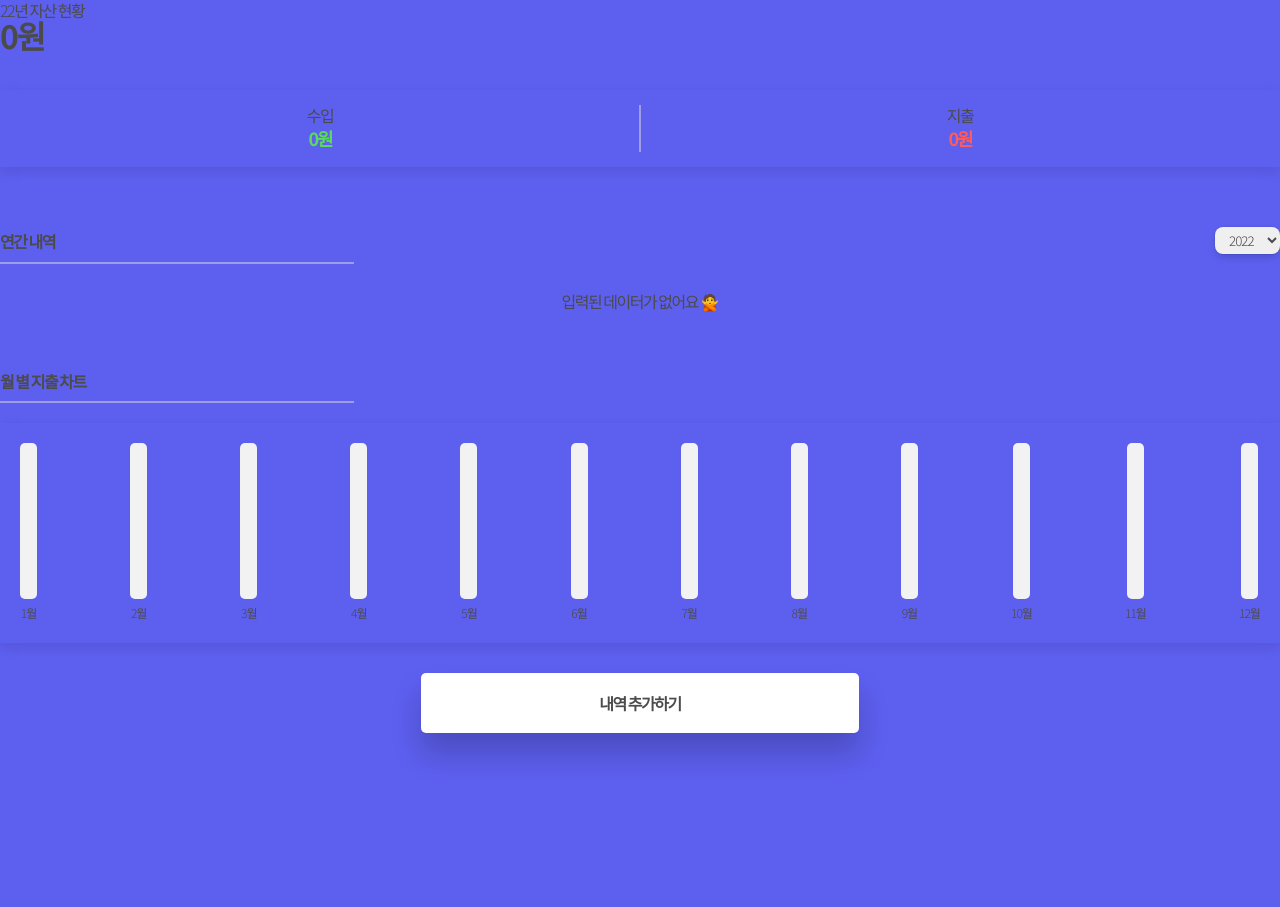
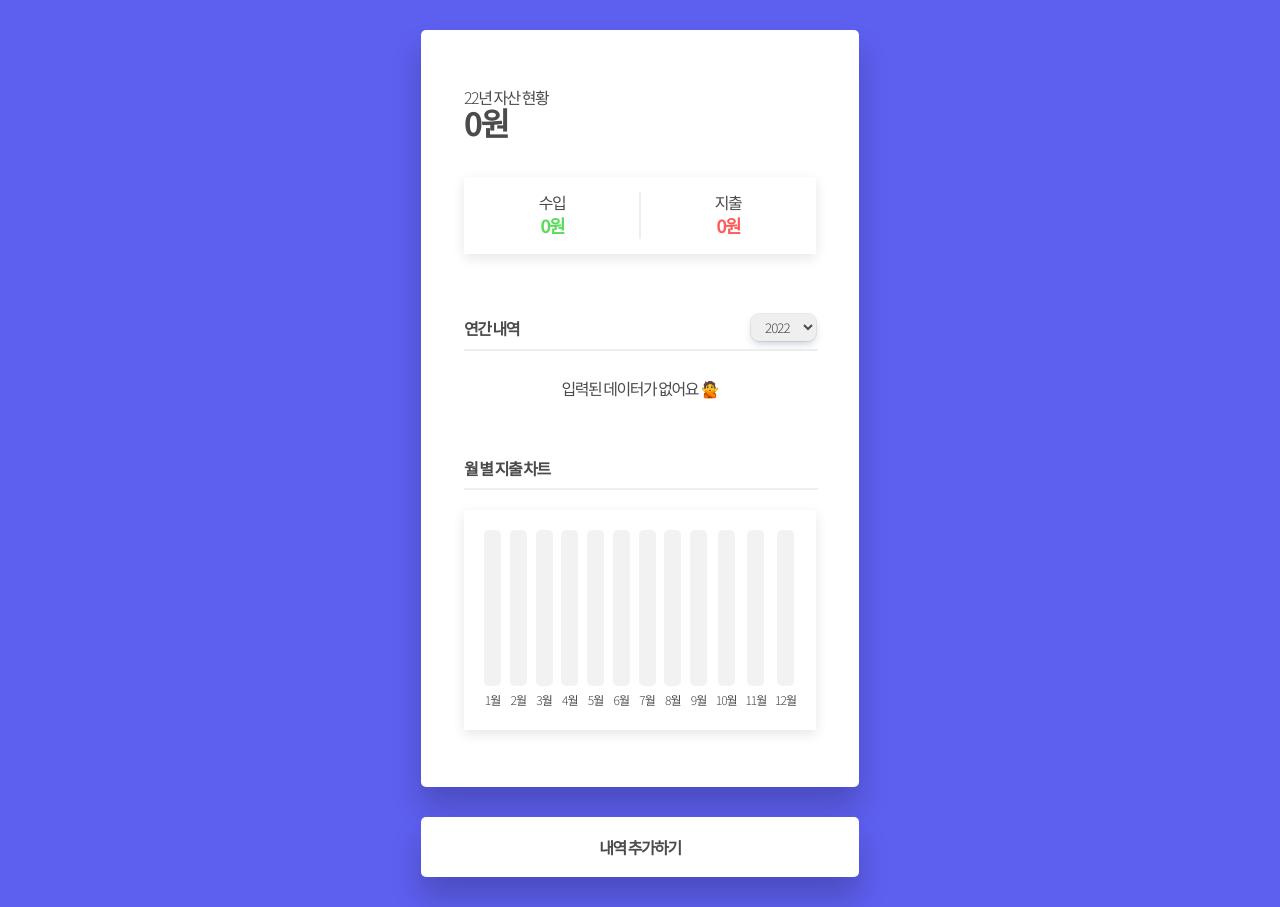
Before and after one commit to sypear/my-pocket, a React (Create React App) app: page / in a window 1280 px wide. Before the commit the page ends 800 px from the top, so only its background shows below. Built offline with nearby package versions, Linux system fonts and the light colour scheme.

Commit message:
:adhesive_bandage: 클래스명 변경(pocket-container)에 따른 css 파일 수정

```diff
--- a/src/components/Pocket/PocketContainer.css
+++ b/src/components/Pocket/PocketContainer.css
@@ -1,4 +1,4 @@
-.asset {
+.pocket-container {
     width: 438px;
     padding: 57px 43px;
     margin: 30px auto;
```
